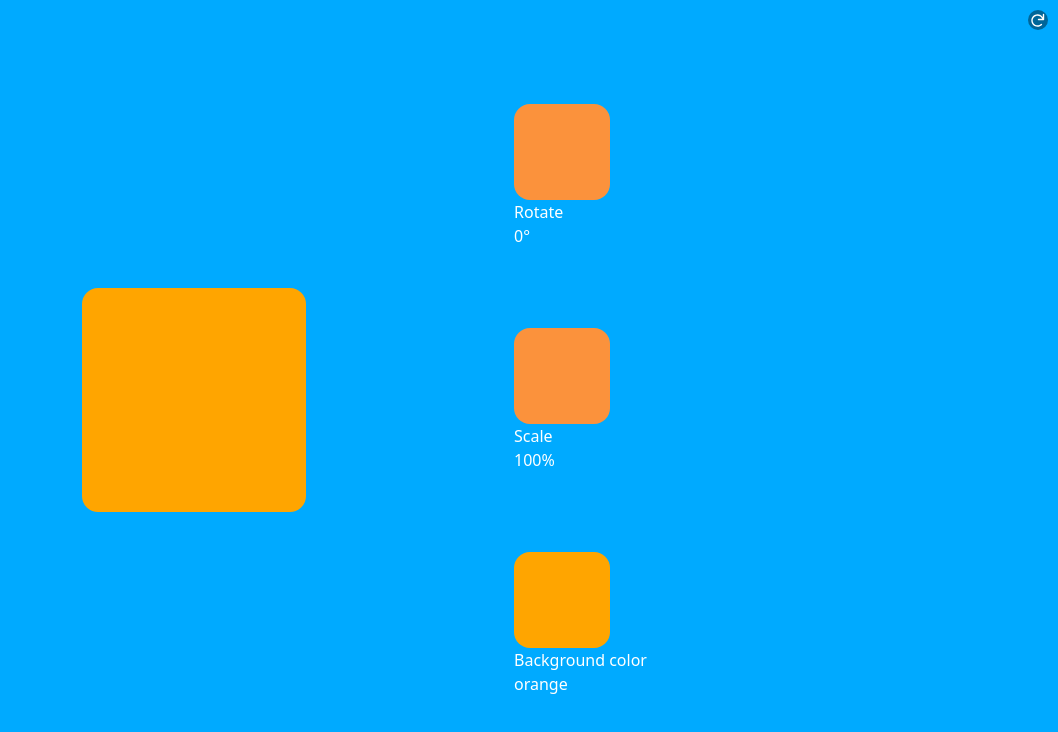
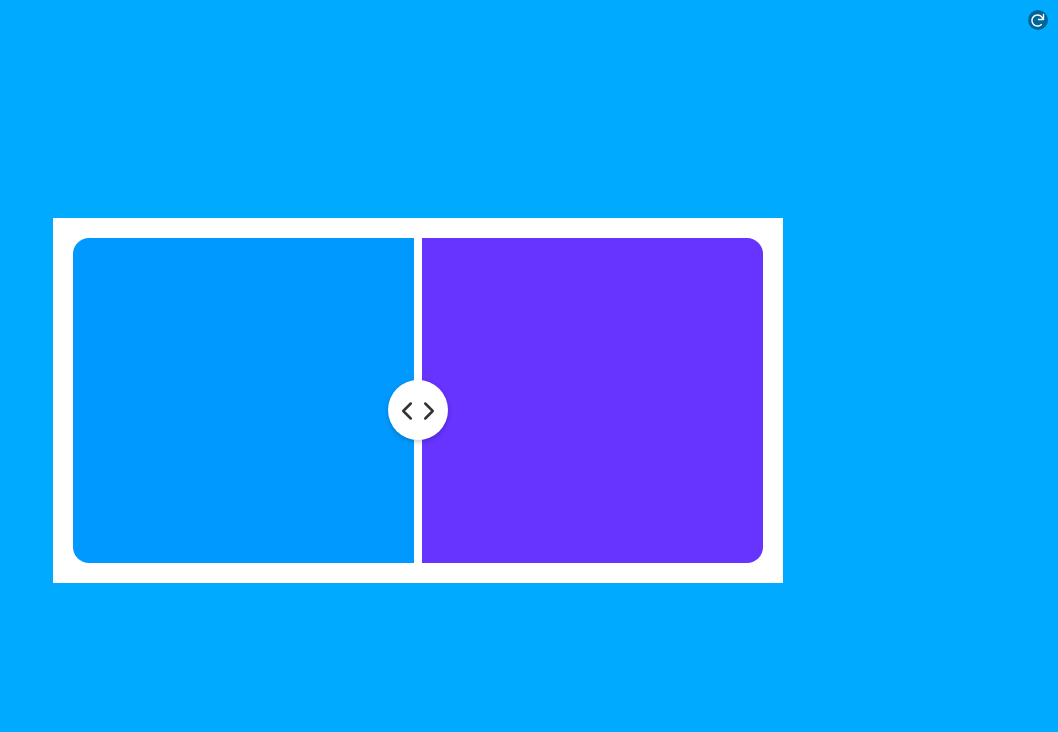
Before and after one commit to JonathanTylerWeber/framer-motion-practice, a React (Vite) app: page / in a window 1280 px wide. Shown: the top 732 px of the page, without its empty margins (222-1280 px from the left). Built offline with nearby package versions, Linux system fonts and the light colour scheme.

Commit message:
motion values

```diff
--- a/package.json
+++ b/package.json
@@ -13,7 +13,8 @@
     "motion": "^11.12.0",
     "react": "^18.3.1",
     "react-dom": "^18.3.1",
-    "react-easy-emoji": "^1.8.1"
+    "react-easy-emoji": "^1.8.1",
+    "react-icons": "^5.4.0"
   },
   "devDependencies": {
     "@eslint/js": "^9.15.0",
--- a/src/App.tsx
+++ b/src/App.tsx
@@ -2,7 +2,8 @@ import { useState } from "react";
 import "./App.css";
 import { Refresh } from "./components/Refresh";
 // import AddNewElement from "./components/layout/AddNewElement";
-import MotionValues from "./components/motionValues/MotionValues";
+// import MotionValues from "./components/motionValues/MotionValues";
+import DragSlider from "./components/motionValues/DragSlider";
 // import MagicMotion from "./components/layout/MagicMotion";
 // import SwapTabs from "./components/layout/SwapTabs";
 // import SwappingElements from "./components/layout/SwappingElements";
@@ -48,7 +49,8 @@ function App() {
       {/* <SwapTabs key={count} /> */}
       {/* <MagicMotion key={count} /> */}
       {/* <AddNewElement key={count} /> */}
-      <MotionValues key={count} />
+      {/* <MotionValues key={count} /> */}
+      <DragSlider key={count} />
     </>
   );
 }
--- /dev/null
+++ b/src/components/motionValues/DragSlider.tsx
@@ -0,0 +1,61 @@
+// import { useEffect } from "react";
+import { motion, useMotionValue, useTransform } from "framer-motion";
+import { FiChevronLeft, FiChevronRight } from "react-icons/fi";
+
+const offset = 341;
+
+export default function DragSlider() {
+  const handleX = useMotionValue(0);
+  // handleX.on("change", (value) => console.log(value)); // Logging the current value
+
+  const leftPanelWidth = useTransform(() => offset + handleX.get());
+  const rightPanelWidth = useTransform(() => offset - handleX.get());
+
+  // useEffect(() => console.log("That was a redraw."));
+
+  // useEffect(() => {
+  //   return handleX.on("change", (value) => {
+  //     const leftPanelWidthValue = leftPanelWidth.get();
+  //     const rightPanelWidthValue = rightPanelWidth.get();
+  //     console.log("handleX:", value);
+  //     console.log("leftPanelWidth:", leftPanelWidthValue);
+  //     console.log("rightPanelWidth:", rightPanelWidthValue);
+  //   });
+  // }, [handleX, leftPanelWidth, rightPanelWidth]);
+
+  return (
+    <div className="relative w-[730px] h-[365px] bg-white">
+      {/* Left panel */}
+      <motion.div
+        className="absolute top-[20px] left-[20px] h-[325px] rounded-l-[16px] bg-[#09f]"
+        style={{
+          width: leftPanelWidth,
+        }}
+      />
+      {/* Right panel */}
+      <motion.div
+        className="absolute top-[20px] right-[20px] h-[325px] rounded-r-[16px] bg-[#63f]"
+        style={{
+          width: rightPanelWidth,
+        }}
+      />
+      {/* Handle */}
+      <motion.div
+        className="absolute w-[60px] h-[60px] rounded-full bg-white top-[162px] left-[335px] shadow-[0px_2px_5px_0px_rgba(0,0,0,0.2)]"
+        style={{
+          x: handleX,
+        }}
+        drag="x"
+        dragConstraints={{ left: -240, right: 240 }}
+        dragElastic={0.2}
+      >
+        <div className="absolute left-[4px] top-[16px]">
+          <FiChevronLeft color="#333" size={30} />
+        </div>
+        <div className="absolute left-[26px] top-[16px]">
+          <FiChevronRight color="#333" size={30} />
+        </div>
+      </motion.div>
+    </div>
+  );
+}
```
Also changed, not shown: 1 other file (tests, documents, lock files or other folders).
